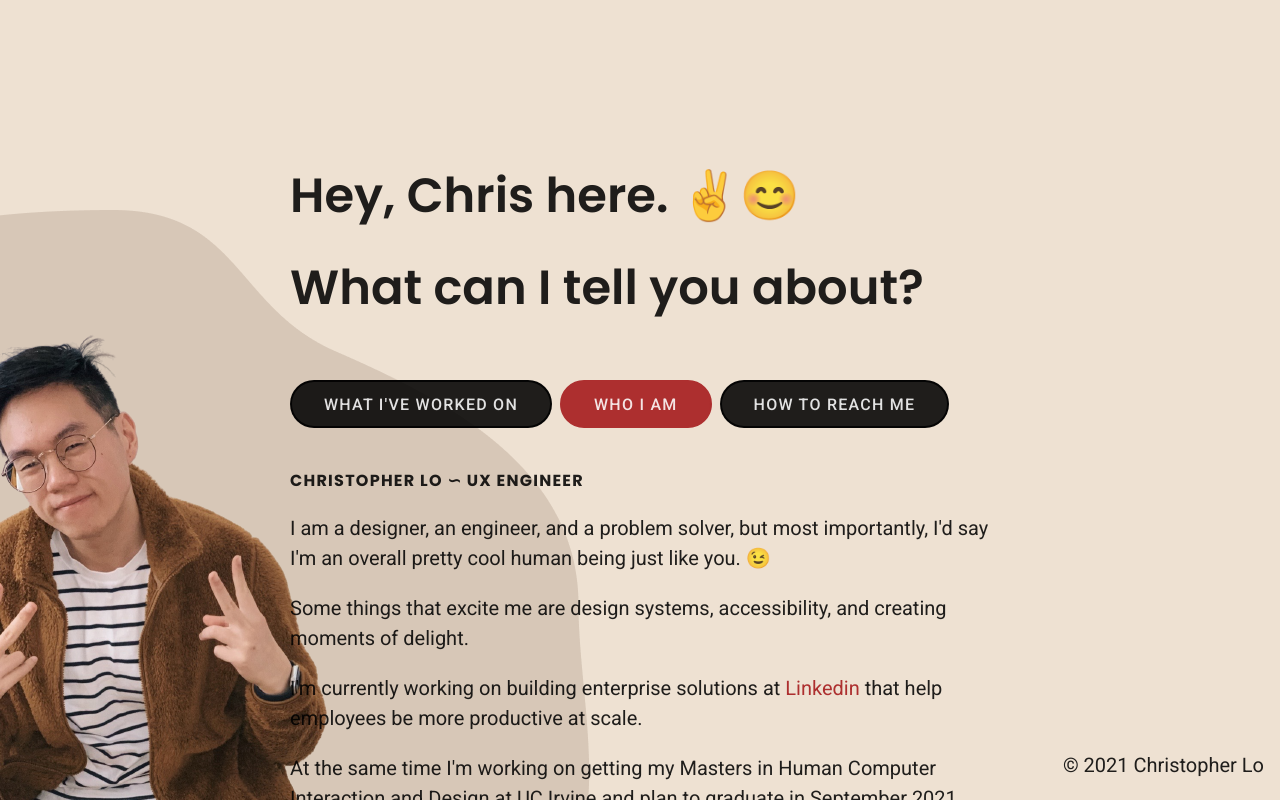
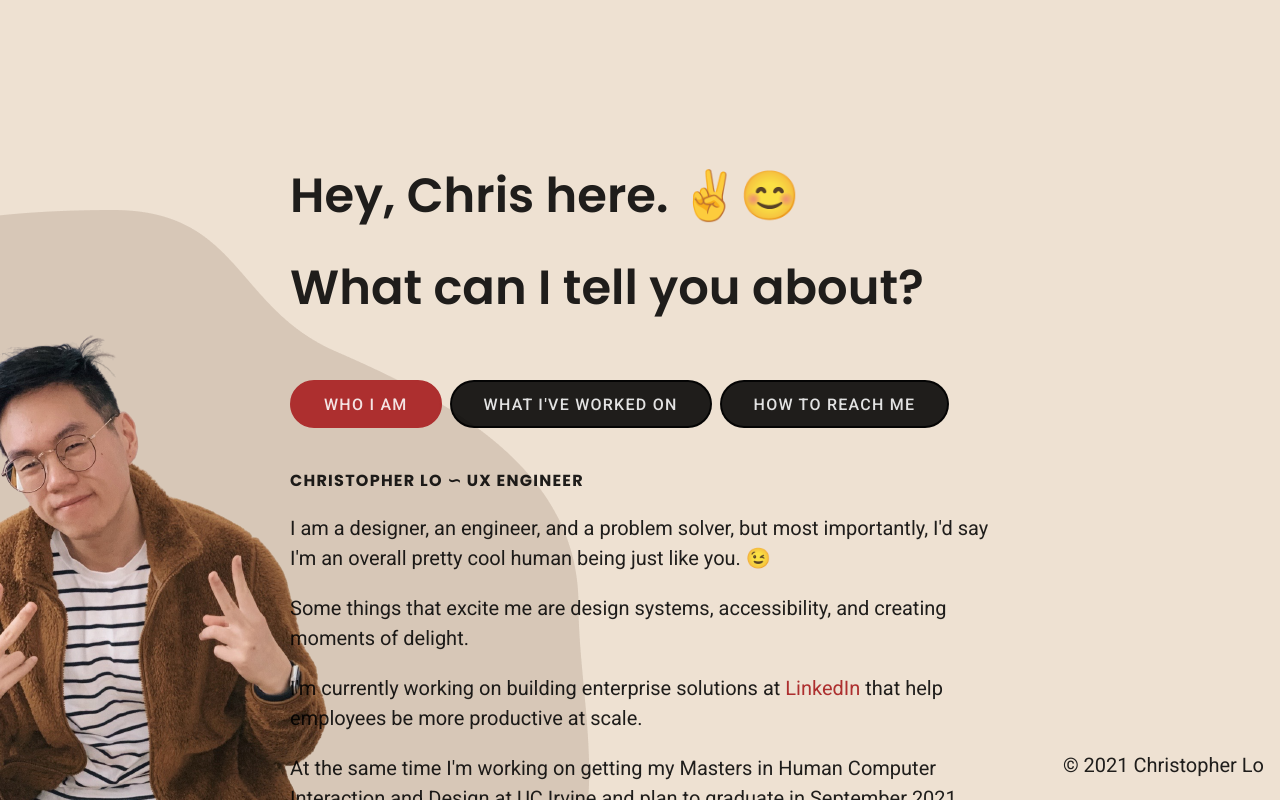
Before and after one commit to cleestofuh/portfolio2021, a React (Create React App) app: page / in a window 1280 px wide. Both pictures are taken after a click on the button "WHO I AM". Shown: the top 800 px of the page. Built offline with nearby package versions, Linux system fonts and the light colour scheme.

Commit message:
switched button orders

```diff
--- a/src/App.js
+++ b/src/App.js
@@ -14,6 +14,19 @@ function App() {
       <div className="wrapper">
         <Header />
         <Tabs>
+          <div label="Who I am">
+            <div className="fade-in">
+              <h1 className="logo">CHRISTOPHER LO ∽ UX ENGINEER</h1>
+              <p>I am a designer, an engineer, and a problem solver, but most importantly, I'd say I'm an overall pretty cool human being just like you. 😉</p>
+              <p>Some things that excite me are design systems, accessibility, and creating moments of <span className="delight">delight</span>.</p>
+              <p>I'm currently working on building enterprise solutions at <a href="https://linkedin.com/in/cleestofuh" target="_blank" rel="noreferrer">LinkedIn</a> that help employees be more productive at scale.</p>
+              <p>At the same time I'm working on getting my Masters in Human Computer Interaction and Design at UC Irvine and plan to graduate in September 2021.</p>
+              <p>Previously, I worked as a Product Designer at <a href="https://whova.com" target="_blank" rel="noreferrer">Whova</a> designing B2B2C products in the event tech industry and also spent some time working as a
+                  Web Developer for <a href="https://www.hjf.org/" target="_blank" rel="noreferrer">Henry M. Jackson Foundation</a>.</p>
+              <p>When I'm not making jokes to my friends, I enjoy going outside, staying inside, and sometimes even standing at the doorway so I can do both at the same time.</p>
+            </div>
+          </div>
+
           <div label="What I've worked on">
             <div className="fade-in">
               <Card
@@ -28,23 +41,12 @@ function App() {
               <img src={frog} alt="frog" id="frog"/>
               </div>
           </div>
-          <div label="Who I am">
-            <div className="fade-in">
-              <h1 className="logo">CHRISTOPHER LO ∽ UX ENGINEER</h1>
-              <p>I am a designer, an engineer, and a problem solver, but most importantly, I'd say I'm an overall pretty cool human being just like you. 😉</p>
-              <p>Some things that excite me are design systems, accessibility, and creating moments of <span className="delight">delight</span>.</p>
-              <p>I'm currently working on building enterprise solutions at <a href="https://linkedin.com/in/cleestofuh" target="_blank" rel="noreferrer">Linkedin</a> that help employees be more productive at scale.</p>
-              <p>At the same time I'm working on getting my Masters in Human Computer Interaction and Design at UC Irvine and plan to graduate in September 2021.</p>
-              <p>Previously, I worked as a Product Designer at <a href="https://whova.com" target="_blank" rel="noreferrer">Whova</a> designing B2B2C products in the event tech industry and also spent some time working as a
-                  Web Developer for <a href="https://www.hjf.org/" target="_blank" rel="noreferrer">Henry M. Jackson Foundation</a>.</p>
-              <p>When I'm not making jokes to my friends, I enjoy going outside, staying inside, and sometimes even standing at the doorway so I can do both at the same time.</p>
-            </div>
-          </div>
+
           <div label="How to reach me">
             <div className="fade-in">
               <p>Let's talk about boba, coffee, design, fashion, fitness, frog memes, pc gaming, travel, or literally anything else!</p>
               <p>🍵 ∽ ☕ ∽ 🎨 ∽ 👘 ∽ 🏸 ∽ 🐸 ∽ 🎮 ∽ 🌎</p>
-              <p>Slide into my DMs on <a href="https://linkedin.com/in/cleestofuh" target="_blank" rel="noreferrer">Linkedin</a> or just shoot me an <a href="mailto: chrisedlo@gmail.com" target="_blank" rel="noreferrer">email</a>.</p>
+              <p>Slide into my DMs on <a href="https://linkedin.com/in/cleestofuh" target="_blank" rel="noreferrer">LinkedIn</a> or just shoot me an <a href="mailto: chrisedlo@gmail.com" target="_blank" rel="noreferrer">email</a>.</p>
             </div>
           </div>
         </Tabs>
```
